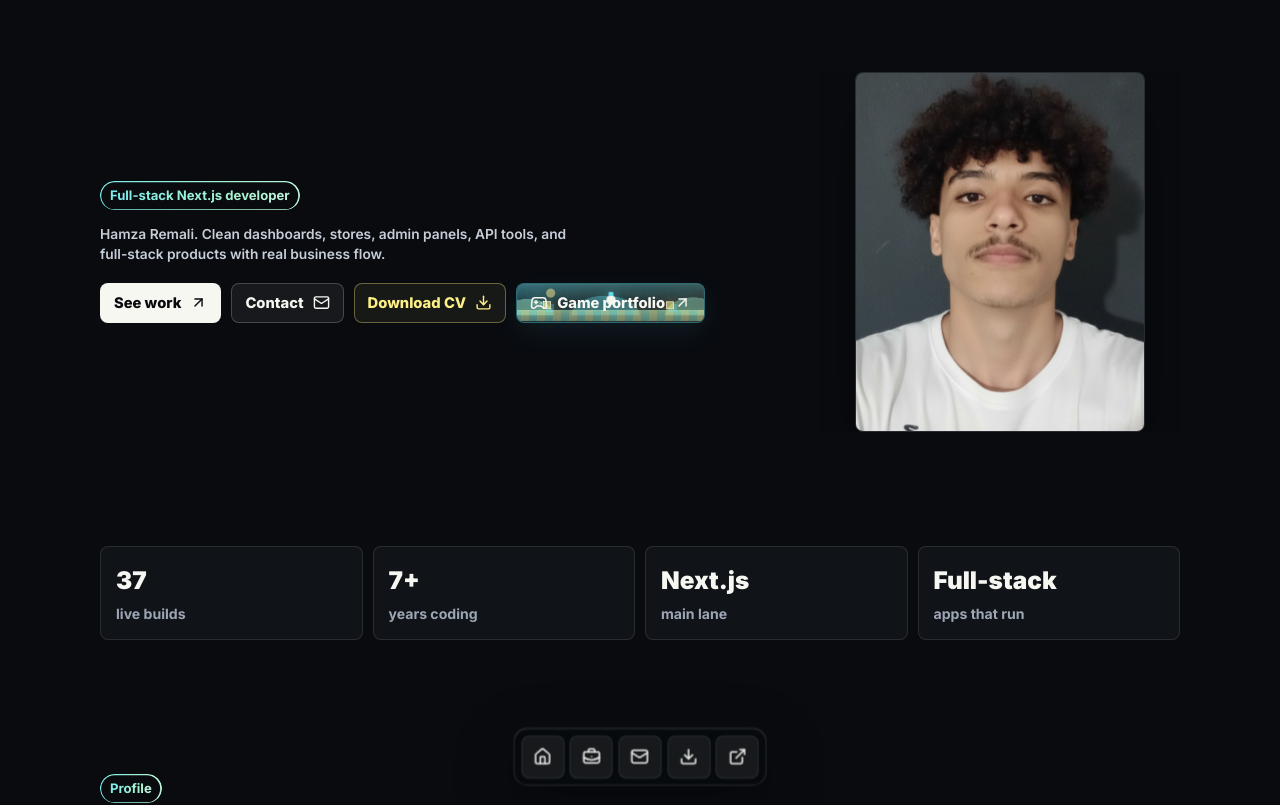
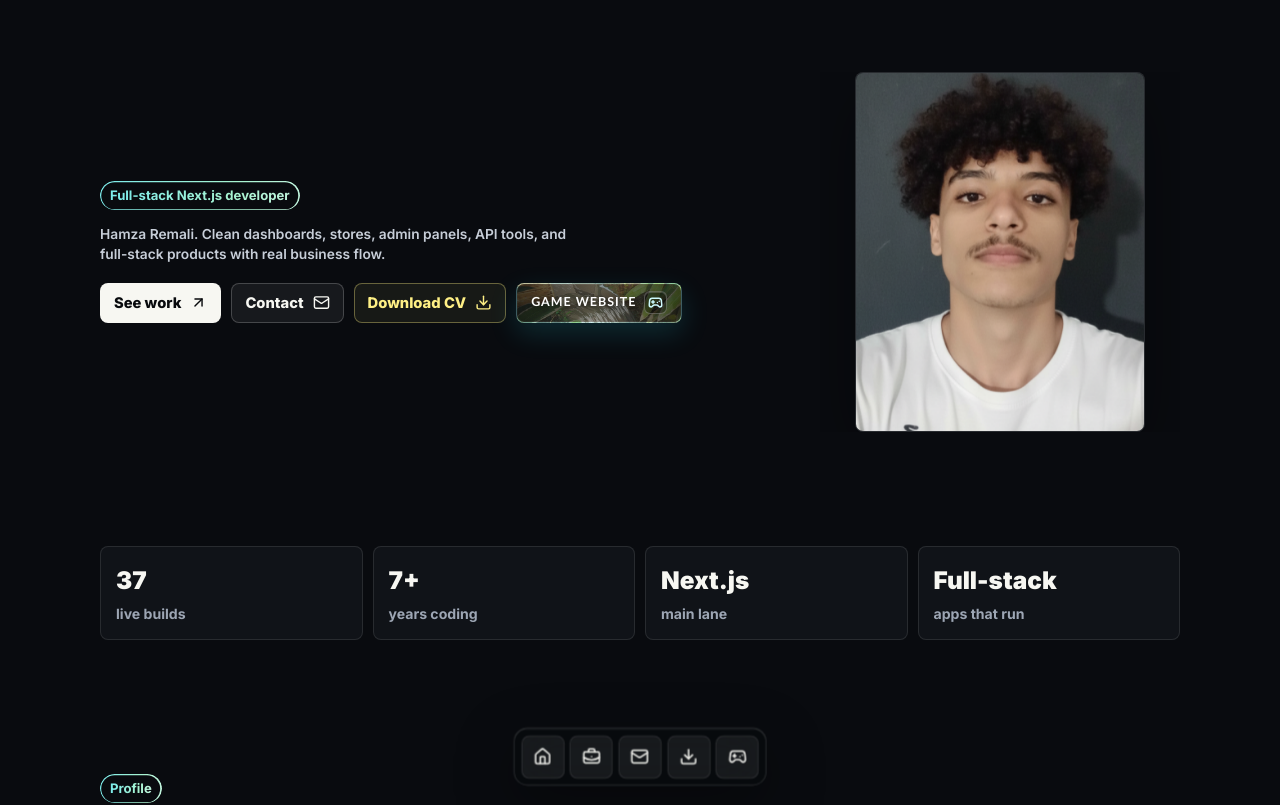
Before and after one commit to reportJNG/My-Portfolio, a React (Vite) app: page / in a window 1280 px wide. Shown: the top 805 px of the page. Built offline with nearby package versions, Linux system fonts and the light colour scheme.

Commit message:
fixed most of all components

```diff
--- a/src/components/layout/PortfolioPage.jsx
+++ b/src/components/layout/PortfolioPage.jsx
@@ -2,7 +2,7 @@ import { createElement, useMemo } from "react";
 import {
   BriefcaseBusiness,
   Download,
-  ExternalLink,
+  Gamepad2,
   Home,
   Mail,
 } from "lucide-react";
@@ -45,10 +45,14 @@ export default function PortfolioPage() {
         },
       },
       {
-        label: "Site",
-        icon: createElement(ExternalLink, { size: 19 }),
+        label: "Portfolio Game",
+        icon: createElement(Gamepad2, { size: 19 }),
         onClick: () => {
-          window.open("https://hamzaremali.vercel.app/", "_blank", "noreferrer");
+          window.open(
+            "https://mini-games-h.vercel.app/",
+            "_blank",
+            "noreferrer",
+          );
         },
       },
     ],
--- a/src/components/sections/HeroSection.jsx
+++ b/src/components/sections/HeroSection.jsx
@@ -1,13 +1,14 @@
 import { ArrowUpRight, Download, Gamepad2, Mail } from "lucide-react";
 
+import bgButton from "../../assets/bg-button.gif";
 import cv from "../../assets/cv_remali.pdf";
 import profile from "../../assets/me.png";
+import { stats } from "../../data/portfolioData";
 import GradientText from "../effects/GradientText/GradientText";
 import SpotlightCard from "../effects/SpotlightCard/SpotlightCard";
 import TiltedCard from "../effects/TiltedCard/TiltedCard";
-import { stats } from "../../data/portfolioData";
 
-export default function Hero() {
+export default function HeroSection() {
   const buttonBase =
     "inline-flex min-h-10 items-center justify-center gap-[9px] rounded-lg border px-[13px] text-[0.92rem] font-extrabold no-underline transition-[transform,border-color,background-color,color,box-shadow] duration-150 hover:-translate-y-px max-md:w-full";
 
@@ -27,11 +28,17 @@ export default function Hero() {
         </p>
 
         <div className="mt-[18px] flex flex-wrap gap-2.5 max-md:grid max-md:w-full">
-          <a className={`${buttonBase} border-transparent bg-[#f7f7f2] text-[#080a0d]`} href="#work">
+          <a
+            className={`${buttonBase} border-transparent bg-[#f7f7f2] text-[#080a0d]`}
+            href="#work"
+          >
             See work
             <ArrowUpRight size={17} />
           </a>
-          <a className={`${buttonBase} border-white/20 bg-white/[0.06] text-[#f7f7f2]`} href="#contact">
+          <a
+            className={`${buttonBase} border-white/20 bg-white/[0.06] text-[#f7f7f2]`}
+            href="#contact"
+          >
             Contact
             <Mail size={17} />
           </a>
@@ -44,22 +51,20 @@ export default function Hero() {
             <Download size={17} />
           </a>
           <a
-            className={`${buttonBase} relative isolate min-w-44 overflow-hidden border-cyan-300/40 bg-[#101318] text-[#f7f7f2] shadow-[inset_0_0_0_1px_rgba(255,255,255,0.04),0_10px_28px_rgba(103,232,249,0.08)] [perspective:120px] before:absolute before:inset-0 before:-z-10 before:bg-[linear-gradient(90deg,transparent,rgba(167,243,208,0.22),transparent),linear-gradient(135deg,rgba(103,232,249,0.34),transparent_42%),linear-gradient(315deg,rgba(253,230,138,0.22),transparent_46%)] before:opacity-70 after:absolute after:inset-0 after:-z-10 after:bg-[linear-gradient(rgba(255,255,255,0.14)_1px,transparent_1px),linear-gradient(90deg,rgba(255,255,255,0.14)_1px,transparent_1px)] after:bg-[length:10px_10px] after:opacity-10 hover:border-emerald-200/75 hover:shadow-[inset_0_0_0_1px_rgba(255,255,255,0.08),0_14px_36px_rgba(103,232,249,0.16)] [&_svg]:drop-shadow-[0_0_7px_rgba(103,232,249,0.45)]`}
-            href="https://hamzaremali.vercel.app/"
+            aria-label="Open mini games"
+            className="group relative isolate inline-flex min-h-10 items-center justify-center gap-2 overflow-hidden rounded-lg border border-cyan-200/35 bg-cover bg-center bg-no-repeat px-3.5 text-[0.78rem] font-black uppercase leading-none tracking-[0.08em] text-white no-underline shadow-[0_10px_28px_rgba(35,211,238,0.16),inset_0_0_0_1px_rgba(255,255,255,0.16)] transition-[transform,border-color,box-shadow] duration-150 [font-family:'Trebuchet_MS',Inter,system-ui,sans-serif] [text-shadow:0_2px_8px_rgba(0,0,0,0.95)] before:absolute before:inset-0 before:-z-10 before:bg-[linear-gradient(90deg,rgba(0,0,0,0.72),rgba(0,0,0,0.34)_48%,rgba(0,0,0,0.68))] before:content-[''] hover:-translate-y-px hover:border-cyan-100/70 hover:shadow-[0_14px_34px_rgba(35,211,238,0.22),inset_0_0_0_1px_rgba(255,255,255,0.2)] focus-visible:outline focus-visible:outline-2 focus-visible:outline-offset-2 focus-visible:outline-cyan-100 max-md:w-full"
+            href="https://mini-games-h.vercel.app/"
+            rel="noopener noreferrer"
+            style={{ backgroundImage: `url(${bgButton})` }}
             target="_blank"
-            rel="noreferrer"
           >
-            <span className="absolute inset-0 -z-10 overflow-hidden [transform-style:preserve-3d]" aria-hidden="true">
-              <span className="absolute inset-0 bg-[radial-gradient(circle_at_18%_24%,rgba(253,230,138,0.52)_0_4px,transparent_5px),linear-gradient(180deg,rgba(103,232,249,0.28),rgba(16,19,24,0.2)_60%)]" />
-              <span className="absolute bottom-[9px] left-[-16px] right-[-16px] h-6 animate-pulse bg-[radial-gradient(32px_20px_at_18%_100%,rgba(167,243,208,0.46)_0_68%,transparent_70%),radial-gradient(42px_24px_at_48%_100%,rgba(103,232,249,0.34)_0_68%,transparent_70%),radial-gradient(34px_22px_at_82%_100%,rgba(167,243,208,0.4)_0_68%,transparent_70%)] drop-shadow-[0_5px_10px_rgba(0,0,0,0.18)] [transform:translateZ(-22px)_scale(1.18)]" />
-              <span className="absolute bottom-[-10px] left-[-12px] right-[-12px] h-[21px] bg-[repeating-linear-gradient(90deg,rgba(253,230,138,0.34)_0_8px,rgba(167,243,208,0.28)_8px_16px),linear-gradient(180deg,rgba(167,243,208,0.46),rgba(103,232,249,0.18))] shadow-[0_-5px_14px_rgba(167,243,208,0.14)] [transform-origin:bottom] [transform:rotateX(58deg)_translateY(2px)_translateZ(14px)]" />
-              <span className="absolute bottom-[11px] left-[26px] h-2 w-2 animate-bounce border border-[#f7f7f2]/50 bg-yellow-200/60 shadow-[3px_3px_0_rgba(103,232,249,0.26),0_0_10px_rgba(253,230,138,0.32)] [transform:rotateX(48deg)_rotateZ(45deg)]" />
-              <span className="absolute bottom-[11px] right-[30px] h-2 w-2 animate-bounce border border-[#f7f7f2]/50 bg-yellow-200/60 shadow-[3px_3px_0_rgba(103,232,249,0.26),0_0_10px_rgba(253,230,138,0.32)] [animation-delay:160ms] [transform:rotateX(48deg)_rotateZ(45deg)]" />
-              <span className="absolute bottom-[15px] left-1/2 h-[9px] w-[9px] -translate-x-1/2 animate-bounce rounded-b-[5px] rounded-t-sm bg-[#f7f7f2] shadow-[0_-6px_0_-2px_rgba(103,232,249,0.9),0_0_14px_rgba(103,232,249,0.48)]" />
+            <span className="relative z-10">Game website</span>
+            <span
+              className="relative z-10 inline-flex h-[23px] w-[23px] items-center justify-center rounded-md border border-white/25 bg-black/35 text-cyan-100 shadow-[inset_0_1px_0_rgba(255,255,255,0.16)]"
+              aria-hidden="true"
+            >
+              <Gamepad2 size={15} strokeWidth={2.4} />
             </span>
-            <Gamepad2 size={18} />
-            Game portfolio
-            <ArrowUpRight size={17} />
           </a>
         </div>
       </div>
@@ -80,8 +85,8 @@ export default function Hero() {
         {stats.map(([value, label]) => (
           <SpotlightCard
             className="grid min-h-[86px] gap-[5px] p-[15px] [&_span]:text-[0.88rem] [&_span]:font-bold [&_span]:text-[#9da6b4] [&_strong]:text-[1.52rem] [&_strong]:font-black"
+            key={label}
             spotlightColor="rgba(103, 232, 249, 0.12)"
-            key={label}
           >
             <strong>{value}</strong>
             <span>{label}</span>
```
Also changed, not shown: src/assets/bg-button.gif (added).
